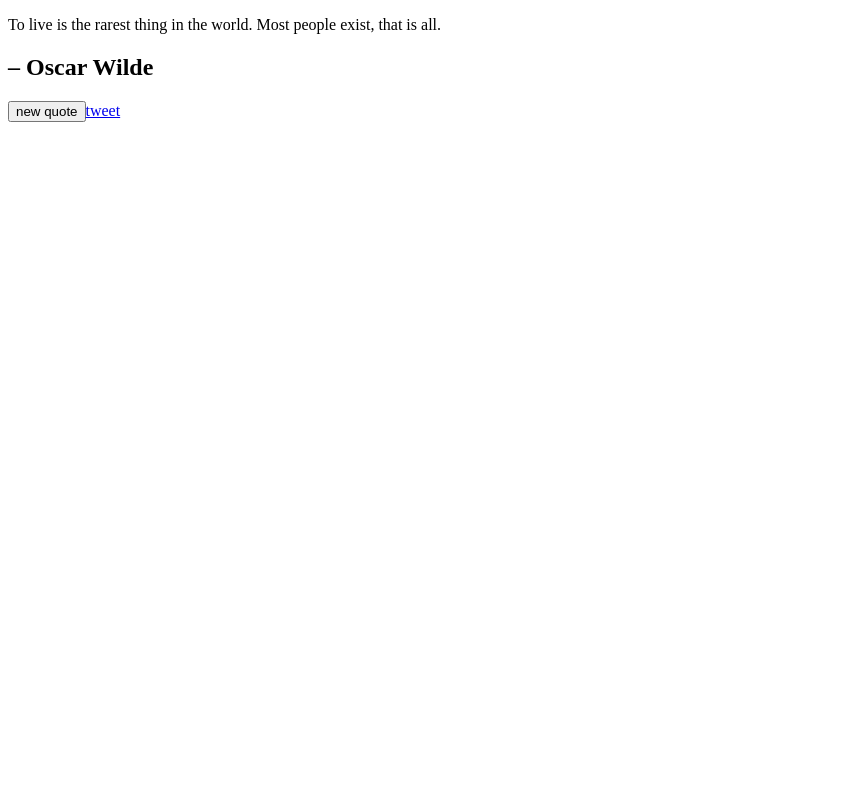
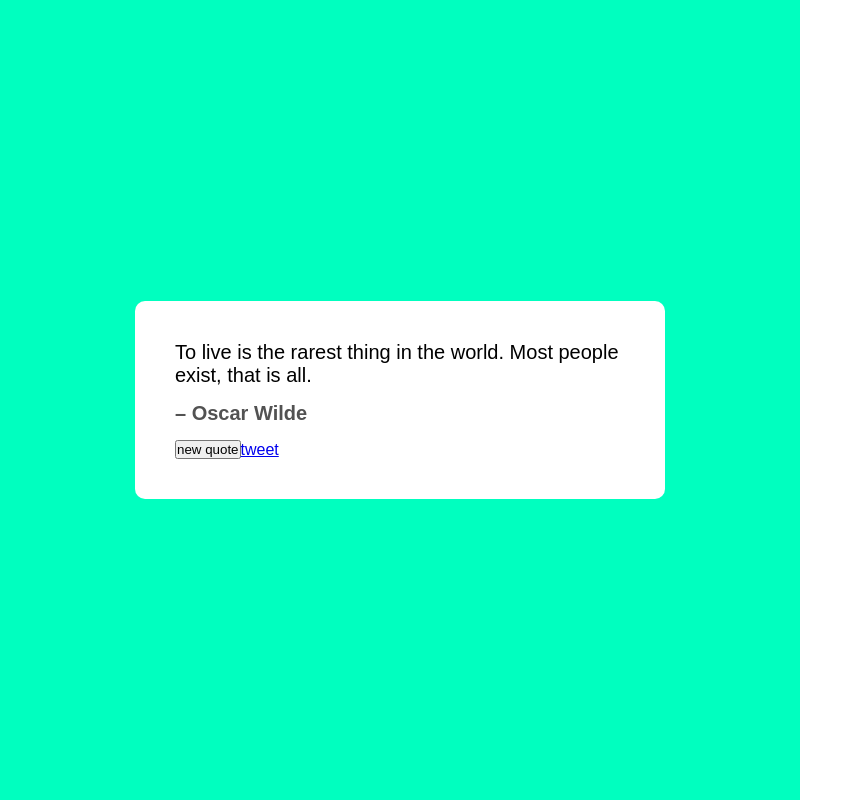
Before and after one commit to Vinay-webDev/freeCodeCamp-project1-random-quote-machine, a React (Vite) app: page / in a window 1280 px wide. Shown: the whole page, without its empty margins (0-856 px from the left). Built offline with nearby package versions, Linux system fonts and the light colour scheme.

Commit message:
11. styling (css)

```diff
--- a/src/App.jsx
+++ b/src/App.jsx
@@ -1,12 +1,14 @@
 
-import QuoteBox from './QuoteBox.jsx';
+import QuoteBox from './QuoteBox.jsx'
 
 function App() {
 
 
   return (
     <>
-      <QuoteBox />
+      <div class="main">
+        <QuoteBox />
+      </div>
     </>
   )
 }
--- a/src/QuoteBox.jsx
+++ b/src/QuoteBox.jsx
@@ -9,10 +9,11 @@ const quotesList = [{text: "To live is the rarest thing in the world. Most peopl
 ]
 //-----------------------------------------//
 /* you can also use another function for generating random index then put that function to the setter setQuote */
-/*const randomIndex = () => Math.floor(Math.random() * quotesList.length); */
+const randomIndex = () => Math.floor(Math.random() * quotesList.length);
+/*
 function randomIndex () {
     Math.floor(Math.random() * quotesList.length);
-}
+}*/
 
 //----------------------------------------//
 function QuoteBox (props = { quote, handleNewQuote }) {
@@ -28,8 +29,10 @@ function QuoteBox (props = { quote, handleNewQuote }) {
         <div id="quote-box">
             <p id="text">{quote.text}</p>
             <h2 id="author">{quote.author}</h2>
-            <button id="new-quote" onClick={handleNewQuote} >new quote</button>
-            <a href="twitter.com/intent/tweet" id="tweet-quote" target="_blank" >tweet</a>
+            <div className="actions">
+                <button id="new-quote" onClick={handleNewQuote} >new quote</button>
+                <a href="twitter.com/intent/tweet" id="tweet-quote" target="_top" >tweet</a>
+            </div>
         </div>
     );
 }
--- /dev/null
+++ b/src/index.css
@@ -0,0 +1,34 @@
+* {
+    margin: 0;
+    padding: 0;
+}
+body {
+    font-family: Arial, sans-serif;
+}
+h2 {
+    font-size: 20px;
+    margin: 15px 0px;
+    color: hsl(0, 0%, 32%);
+}
+p {
+    margin: 0;
+    font-size: 20px;
+}
+.main {
+    display: flex;
+    width: 100vh;
+    height: 100vh;
+    justify-content: center;
+    align-items: center;
+    background-color: hsl(165, 100%, 50%);
+}
+#quote-box {
+    width: 450px;
+    padding: 40px;
+    border-radius: 10px;
+    background-color: white;
+}
+.actions {
+    display: flex;
+    align-items: center;
+}
--- a/src/main.jsx
+++ b/src/main.jsx
@@ -1,6 +1,7 @@
 import React from 'react'
 import ReactDOM from 'react-dom/client'
-import App from './App.jsx';
+import App from './App.jsx'
+import './index.css'
 
 
 ReactDOM.createRoot(document.getElementById('root')).render(
```
Also changed, not shown: ss/10/Screenshot 2024-07-22 234859.png (added), ss/10/Screenshot 2024-07-22 234906.png (added).
